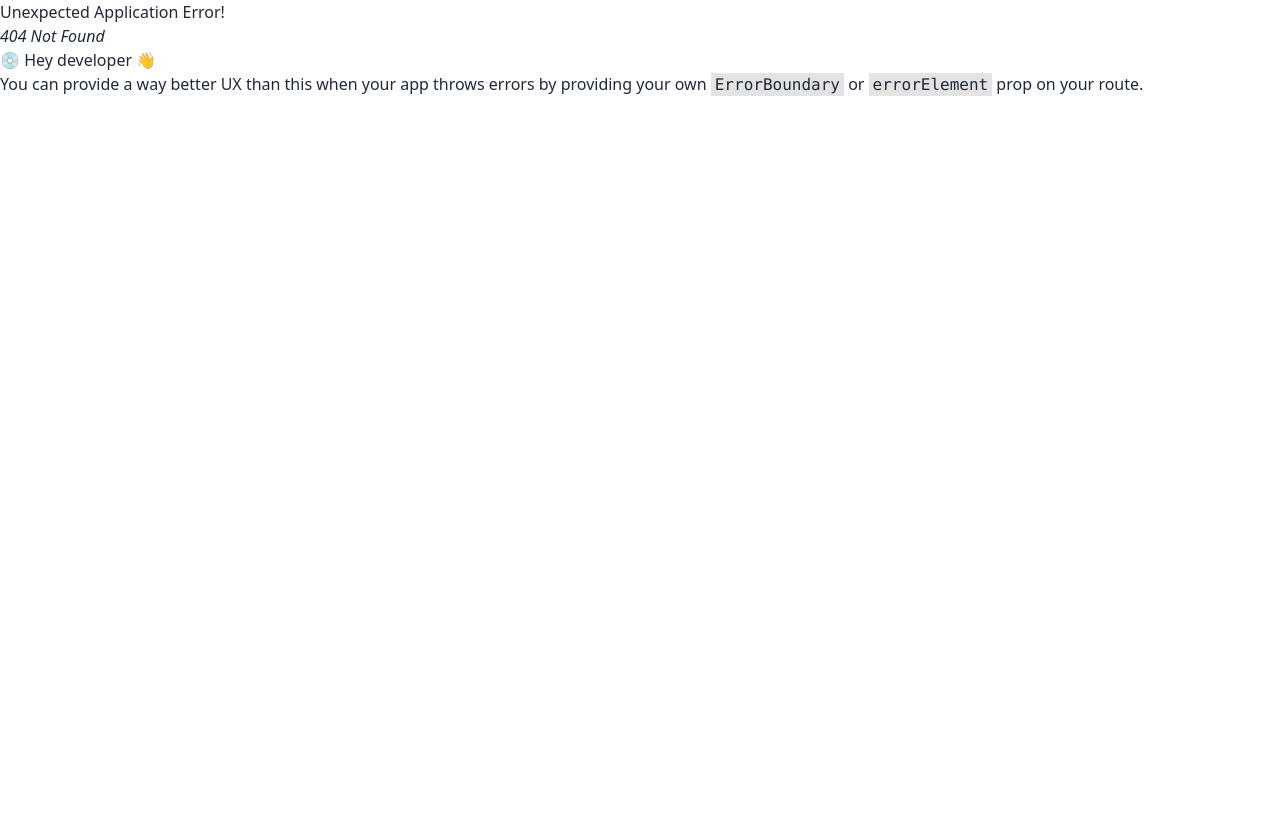
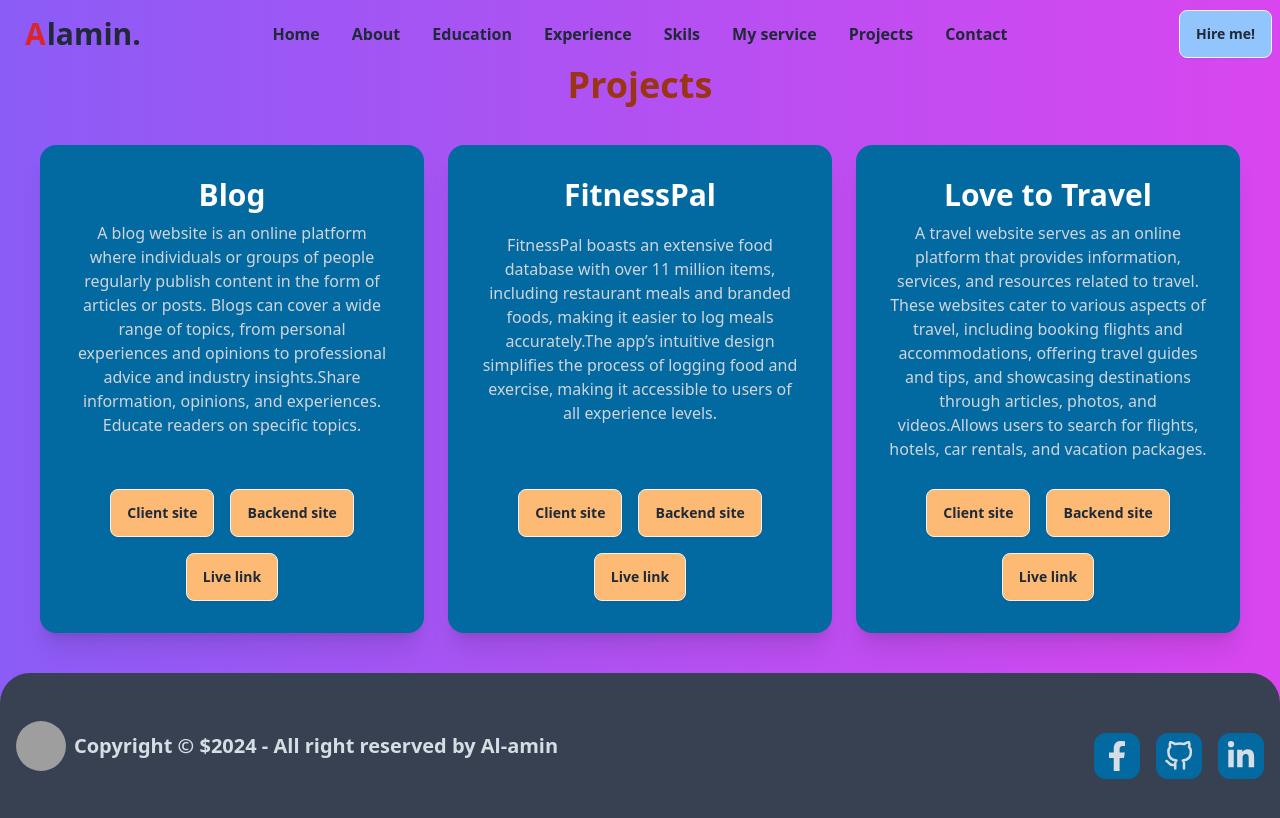
Before and after one commit to AHAl-amin/My-protfolio, a React (Vite) app: page /projects in a window 1280 px wide. Before the commit this address had no page. Built offline with nearby package versions, Linux system fonts and the light colour scheme; grey boxes are pictures that could not be loaded.

Commit message:
added projects part

```diff
--- a/src/Componants/Home.jsx
+++ b/src/Componants/Home.jsx
@@ -2,6 +2,7 @@ import About from "./About";
 import Banner from "./Banner";
 import Contact from "./Contact";
 import Education from "./Education";
+import Projects from "./Projects";
 import Service from "./Service";
 import Skills from "./Skills";
 
@@ -17,6 +18,7 @@ const Home = () => {
             <Skills></Skills>
             <Service></Service>
             <Contact></Contact>
+            <Projects></Projects>
 
 
 
--- a/src/Componants/Navber.jsx
+++ b/src/Componants/Navber.jsx
@@ -14,6 +14,7 @@ const Navber = () => {
 
 <li className="font-bold"><Link to="/skils">Skils </Link></li>
 <li className="font-bold"><Link to="/service">My service </Link></li>
+<li className="font-bold"><Link to="/projects">Projects</Link></li>
 <li className="font-bold"><Link to="/contact">Contact</Link></li>
     </>
   return (
@@ -39,7 +40,7 @@ const Navber = () => {
           </div>
           <ul
             tabIndex={0}
-            className="menu menu-sm dropdown-content bg-base-100 rounded-box z-[1] mt-3 w-52 p-2 shadow"
+            className="menu menu-sm dropdown-content bg-base-100 rounded-box z-[1] mt-3 w-52 p-2 shadow "
           >
            {navOptions}
           </ul>
@@ -47,7 +48,7 @@ const Navber = () => {
         <a className="btn btn-ghost text-3xl "><span className="mr-[-7px] text-red-600 ">A</span>lamin.</a>
       </div>
       <div className="navbar-center hidden lg:flex">
-        <ul className="menu menu-horizontal px-1">
+        <ul className="menu menu-horizontal px-1 text-[16px]">
           {navOptions}
         </ul>
       </div>
--- /dev/null
+++ b/src/Componants/Projects.jsx
@@ -0,0 +1,73 @@
+import { Link } from "react-router-dom";
+
+const Projects = () => {
+  return (
+    <div>
+      <h1 className="text-4xl font-bold text-orange-800 text-center">
+        Projects
+      </h1>
+      <div className="flex md:p-10 p-5 lg:flex-row flex-col gap-6">
+        <div className="card bg-sky-700 text-white w-full shadow-xl">
+          <div className="card-body items-center text-center">
+            <h2 className="card-title text-3xl font-bold">Blog</h2>
+            <p className="text-semibold text-gray-300">
+              A blog website is an online platform where individuals or groups
+              of people regularly publish content in the form of articles or
+              posts. Blogs can cover a wide range of topics, from personal
+              experiences and opinions to professional advice and industry
+              insights.Share information, opinions, and experiences. Educate
+              readers on specific topics.
+            </p>
+            <div className="card-actions gap-4 mt-5 flex justify-center  ">
+              <Link to="" className="btn bg-orange-300">
+                Client site
+              </Link>
+              <Link className="btn bg-orange-300">Backend site</Link>
+
+              <Link className="btn bg-orange-300 ">Live link</Link>
+            </div>
+          </div>
+        </div>
+        <div className="card  bg-sky-700 text-white w-full  shadow-xl">
+          <div className="card-body items-center text-center space-y-3">
+            <h2 className="card-title text-3xl font-bold">FitnessPal</h2>
+            <p className="text-semibold text-gray-300 ">
+              FitnessPal boasts an extensive food database with over 11 million
+              items, including restaurant meals and branded foods, making it
+              easier to log meals accurately.The app’s intuitive design
+              simplifies the process of logging food and exercise, making it
+              accessible to users of all experience levels.
+            </p>
+            <div className="card-actions gap-4 mt-5 flex justify-center  ">
+              <Link to="" className="btn bg-orange-300">
+                Client site
+              </Link>
+              <Link className="btn bg-orange-300">Backend site</Link>
+
+              <Link className="btn bg-orange-300 ">Live link</Link>
+            </div>
+          </div>
+        </div>
+        <div className="card  bg-sky-700 text-white w-full  shadow-xl">
+          <div className="card-body items-center text-center">
+            <h2 className="card-title text-3xl font-bold">Love to Travel</h2>
+            <p className="text-semibold text-gray-300">
+            A travel website serves as an online platform that provides information, services, and resources related to travel. These websites cater to various aspects of travel, including booking flights and accommodations, offering travel guides and tips, and showcasing destinations through articles, photos, and videos.Allows users to search for flights, hotels, car rentals, and vacation packages.
+
+            </p>
+            <div className="card-actions gap-4 mt-5 flex justify-center  ">
+              <Link to="" className="btn bg-orange-300">
+                Client site
+              </Link>
+              <Link className="btn bg-orange-300">Backend site</Link>
+
+              <Link className="btn bg-orange-300 ">Live link</Link>
+            </div>
+          </div>
+        </div>
+      </div>
+    </div>
+  );
+};
+
+export default Projects;
--- a/src/main.jsx
+++ b/src/main.jsx
@@ -20,6 +20,7 @@ import Skills from './Componants/Skills';
 import Service from './Componants/Service';
 
 import Education from './Componants/Education';
+import Projects from './Componants/Projects';
 
 
 
@@ -56,6 +57,10 @@ const router = createBrowserRouter([
         path:'/service',
         element:<Service></Service>
       },
+      {
+        path:'/projects',
+        element:<Projects></Projects>
+      },
 
 
 
```
